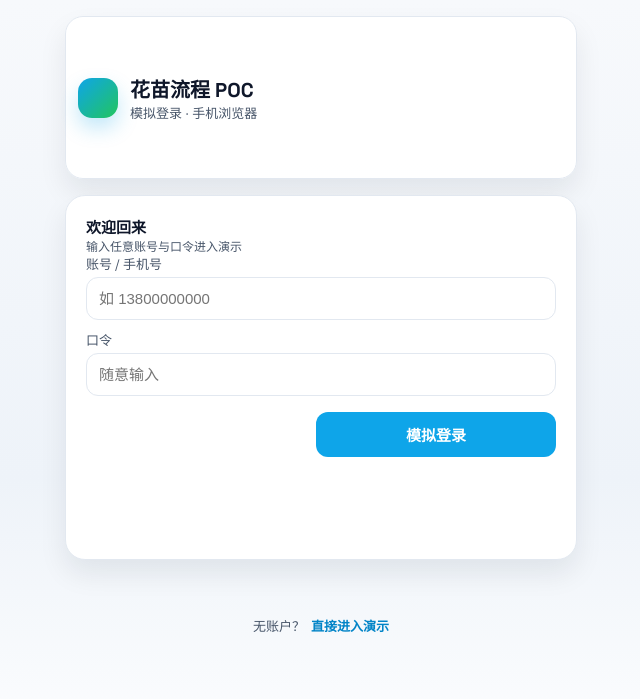
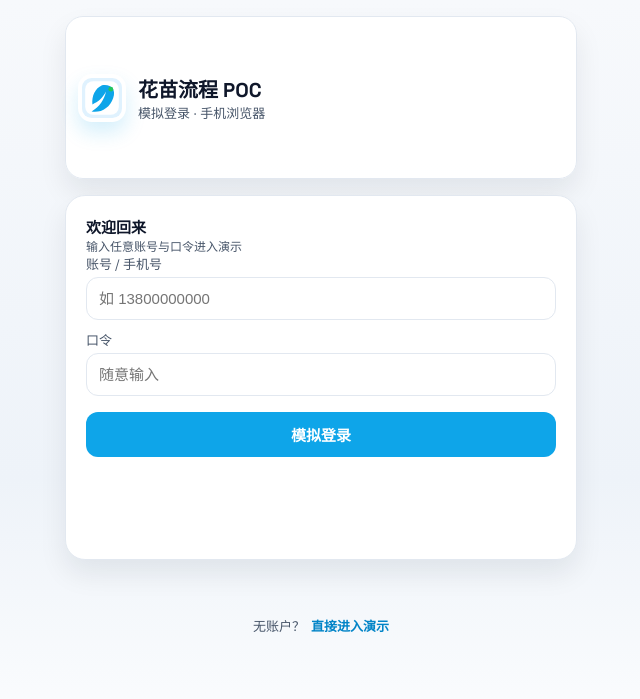
Before and after one commit to jacks121/fla_test, a website built with Vite: page login.html in a window 1280 px wide. Shown: the whole page, without its empty margins (319-959 px from the left). Built offline with nearby package versions, Linux system fonts and the light colour scheme.

Commit message:
feat: add login logo and full-width primary buttons

```diff
--- a/login.html
+++ b/login.html
@@ -16,7 +16,7 @@
 <body>
   <div id="app" class="auth-page">
     <header class="auth-header">
-      <div class="brand-mark"></div>
+      <img class="brand-logo" src="./assets/logo.svg" alt="花苗流程标识" />
       <div>
         <div class="title">花苗流程 POC</div>
         <div class="subtitle">模拟登录 · 手机浏览器</div>
--- a/src/styles.css
+++ b/src/styles.css
@@ -179,19 +179,13 @@ section.panel { margin-bottom: 14px; }
 
 .action-row {
   display: flex;
-  justify-content: flex-end;
+  justify-content: stretch;
   margin-top: 8px;
 }
 
 .primary-action {
-  width: 68%;
-  max-width: 240px;
-}
-
-@media (min-width: 480px) {
-  .primary-action {
-    width: 56%;
-  }
+  width: 100%;
+  max-width: none;
 }
 
 .chip-row { display: flex; flex-wrap: wrap; gap: 6px; margin-top: 8px; }
@@ -223,12 +217,11 @@ section.panel { margin-bottom: 14px; }
   box-shadow: var(--shadow);
 }
 
-.brand-mark {
-  width: 40px;
-  height: 40px;
+.brand-logo {
+  width: 48px;
+  height: 48px;
   border-radius: 14px;
-  background: linear-gradient(135deg, var(--primary) 0%, var(--accent) 100%);
-  box-shadow: 0 10px 20px rgba(14, 165, 233, 0.25);
+  box-shadow: 0 10px 20px rgba(14, 165, 233, 0.18);
 }
 
 .auth-card {
```
Also changed, not shown: assets/logo.svg (added).
